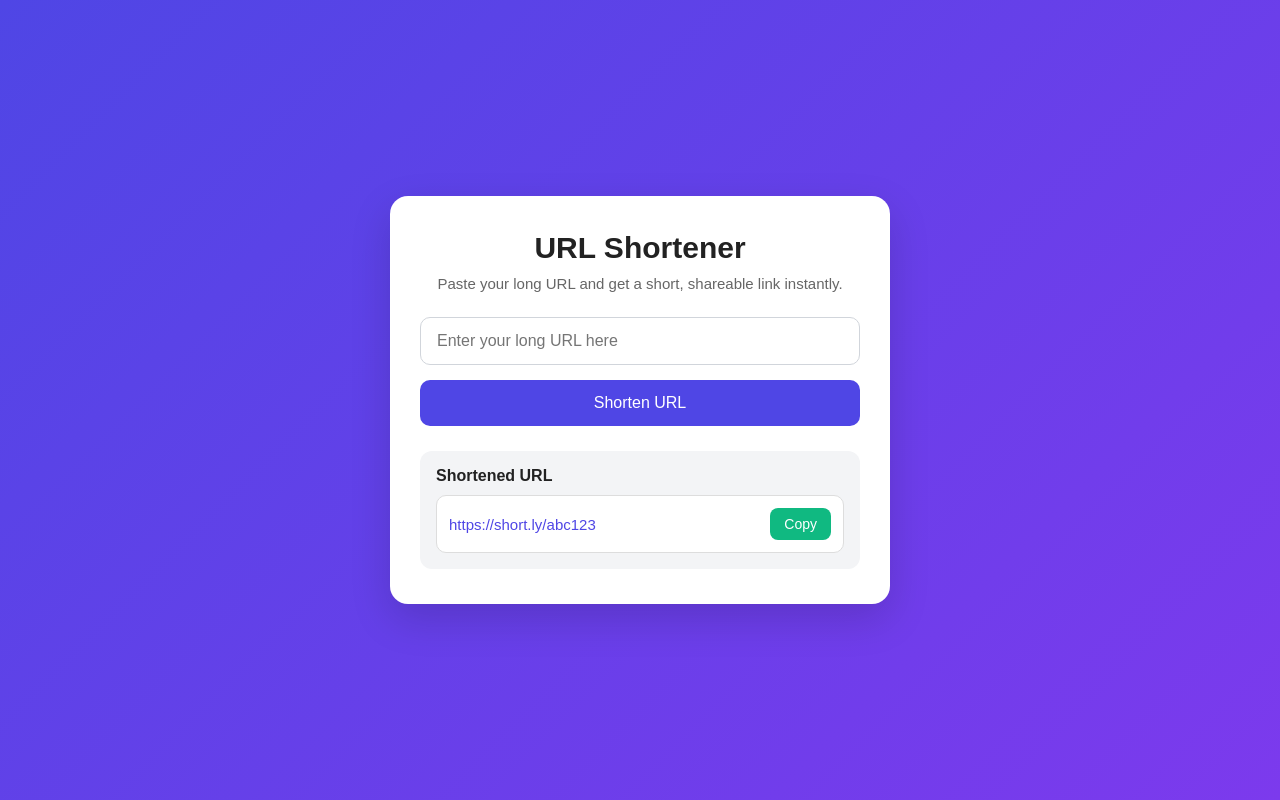
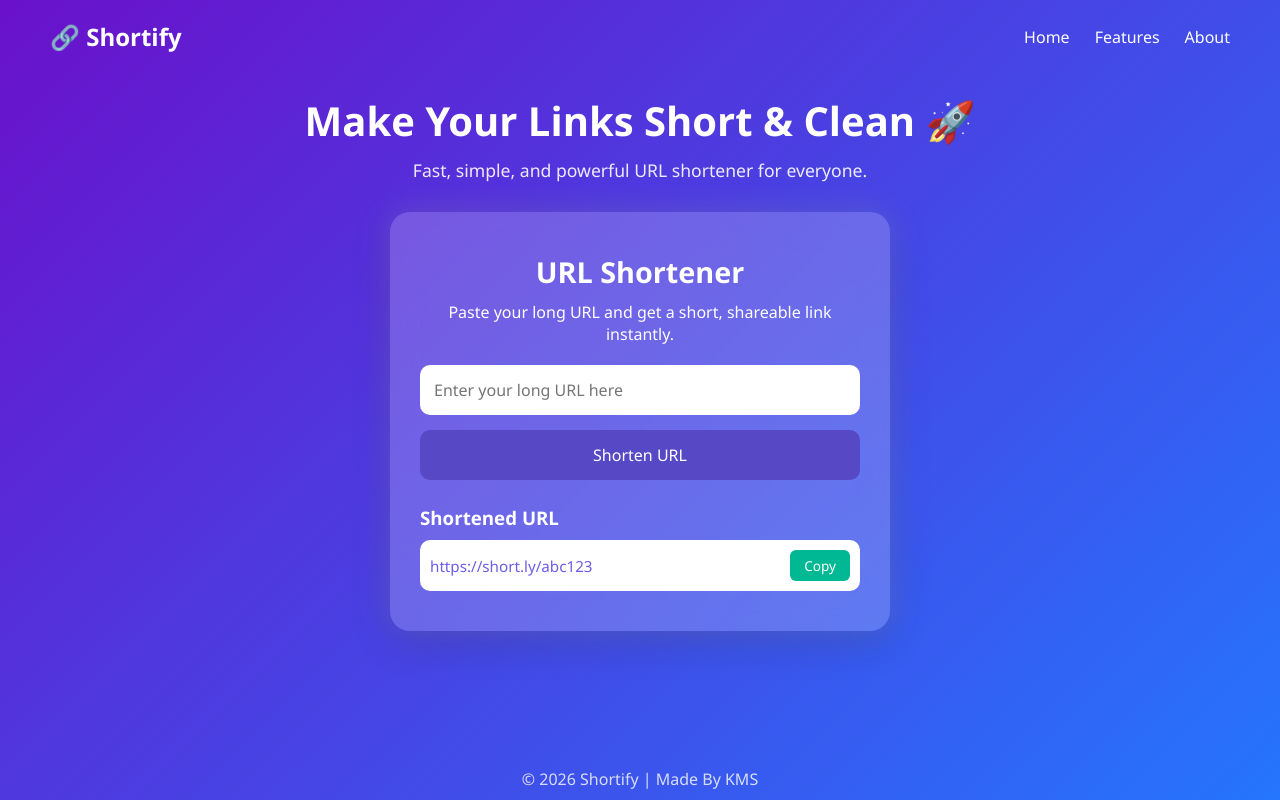
Before and after one commit to menukasadharuwan/Url-shortify, a website: page public/index.html in a window 1280 px wide. Drawn offline with Linux system fonts and the light colour scheme.

Commit message:
All done

```diff
--- a/public/index.html
+++ b/public/index.html
@@ -7,8 +7,26 @@
   <link rel="stylesheet" href="style.css">
 </head>
 <body>
+
+  <!-- NAVBAR -->
+  <nav class="navbar">
+    <div class="logo">🔗 Shortify</div>
+    <ul class="nav-links">
+      <li><a href="#">Home</a></li>
+      <li><a href="#">Features</a></li>
+      <li><a href="#">About</a></li>
+    </ul>
+  </nav>
+
+  <!-- HERO SECTION -->
+  <section class="hero">
+    <h1>Make Your Links Short & Clean 🚀</h1>
+    <p>Fast, simple, and powerful URL shortener for everyone.</p>
+  </section>
+
+  <!-- MAIN CONTAINER -->
   <div class="container">
-    <h1>URL Shortener</h1>
+    <h2>URL Shortener</h2>
     <p>Paste your long URL and get a short, shareable link instantly.</p>
 
     <div class="input-box">
@@ -25,6 +43,9 @@
     </div>
   </div>
 
+  <footer>
+    <p>© 2026 Shortify | Made By KMS </p>
+  </footer>
 
   <script src="script.js"></script>
 </body>
--- a/public/style.css
+++ b/public/style.css
@@ -2,138 +2,225 @@
   margin: 0;
   padding: 0;
   box-sizing: border-box;
-  font-family: Arial, sans-serif;
+  font-family: 'Segoe UI', sans-serif;
 }
 
+/* BODY */
 body {
-  min-height: 100vh;
-  background: linear-gradient(135deg, #4f46e5, #7c3aed);
+  background: linear-gradient(135deg, #6a11cb, #2575fc);
+  color: #333;
+  height: 100vh;
+  overflow-x: hidden;
+
   display: flex;
-  justify-content: center;
-  align-items: center;
-  padding: 20px;
+  flex-direction: column;
 }
 
-.container {
-  width: 100%;
-  max-width: 500px;
-  background: #ffffff;
-  padding: 35px 30px;
-  border-radius: 18px;
-  box-shadow: 0 15px 40px rgba(0, 0, 0, 0.15);
-  text-align: center;
+/* HIDE SCROLLBAR (but still scroll if needed) */
+body::-webkit-scrollbar {
+  display: none;
+}
+body {
+  scrollbar-width: none;
 }
 
-.container h1 {
-  font-size: 30px;
-  color: #222;
+/* NAVBAR */
+.navbar {
+  display: flex;
+  justify-content: space-between;
+  align-items: center;
+  padding: 20px 50px;
+  color: white;
+}
+
+.logo {
+  font-size: 1.5rem;
+  font-weight: bold;
+}
+
+.nav-links {
+  list-style: none;
+  display: flex;
+  gap: 25px;
+}
+
+.nav-links a {
+  text-decoration: none;
+  color: white;
+  transition: 0.3s;
+}
+
+.nav-links a:hover {
+  color: #ffd369;
+}
+
+/* HERO */
+.hero {
+  text-align: center;
+  margin-top: 20px;
+  padding: 0 20px;
+  color: white;
+}
+
+.hero h1 {
+  font-size: 2.5rem;
+}
+
+.hero p {
+  margin-top: 10px;
+  font-size: 1.1rem;
+  opacity: 0.9;
+}
+
+/* MAIN CONTAINER */
+.container {
+  background: rgba(255, 255, 255, 0.2);
+  backdrop-filter: blur(15px);
+  max-width: 500px;
+  width: 90%;
+  margin: 30px auto;
+  padding: 40px 30px;
+  border-radius: 20px;
+  text-align: center;
+  color: white;
+
+  box-shadow:
+    0 0 30px rgba(255, 255, 255, 0.15),
+    0 10px 40px rgba(0, 0, 0, 0.2);
+
+  transition: 0.3s;
+}
+
+.container:hover {
+  transform: translateY(-5px);
+  box-shadow:
+    0 0 40px rgba(255, 255, 255, 0.25),
+    0 15px 50px rgba(0, 0, 0, 0.3);
+}
+
+.container h2 {
+  font-size: 1.8rem;
   margin-bottom: 10px;
 }
 
-.container p {
-  color: #666;
-  font-size: 15px;
-  margin-bottom: 25px;
+/* INPUT */
+.input-box {
+  margin-top: 20px;
 }
 
-.input-box {
-  display: flex;
-  flex-direction: column;
-  gap: 15px;
+input {
+  width: 100%;
+  padding: 14px;
+  border-radius: 10px;
+  border: none;
+  margin-bottom: 15px;
+  outline: none;
+  font-size: 1rem;
 }
 
-.input-box input {
+/* BUTTON */
+button {
   width: 100%;
-  padding: 14px 16px;
-  border: 1px solid #d1d5db;
-  border-radius: 10px;
-  font-size: 16px;
-  outline: none;
-  transition: 0.3s;
-}
-
-.input-box input:focus {
-  border-color: #4f46e5;
-  box-shadow: 0 0 0 4px rgba(79, 70, 229, 0.12);
-}
-
-.input-box button {
   padding: 14px;
   border: none;
   border-radius: 10px;
-  background: #4f46e5;
-  color: #fff;
-  font-size: 16px;
+  background: #5748c5;
+  color: white;
   cursor: pointer;
   transition: 0.3s;
+  font-size: 1rem;
 }
 
-.input-box button:hover {
-  background: #4338ca;
+button:hover {
+  background: #4834d4;
 }
 
+/* RESULT BOX */
 .result-box {
   margin-top: 25px;
-  padding: 16px;
-  background: #f3f4f6;
-  border-radius: 12px;
   text-align: left;
 }
 
 .result-box h3 {
-  font-size: 16px;
-  color: #222;
   margin-bottom: 10px;
 }
 
+/* RESULT LINK */
 .result-link {
   display: flex;
+  align-items: center;
   justify-content: space-between;
-  align-items: center;
+  background: white;
+  padding: 10px;
+  border-radius: 10px;
   gap: 10px;
-  background: #fff;
-  border: 1px solid #ddd;
-  border-radius: 10px;
-  padding: 12px;
-  flex-wrap: wrap;
 }
 
 .result-link a {
-  color: #4f46e5;
+  flex: 1;
   text-decoration: none;
+  color: #6c5ce7;
+  font-size: 0.95rem;
   word-break: break-all;
-  font-size: 15px;
 }
 
+/* COPY BUTTON (SMALL RIGHT SIDE) */
 .copy-btn {
-  background: #10b981;
-  color: #fff;
+  background: #00b894;
+  color: white;
   border: none;
-  padding: 8px 14px;
-  border-radius: 8px;
+  padding: 6px 14px;
+  border-radius: 6px;
+  font-size: 0.85rem;
   cursor: pointer;
-  font-size: 14px;
+  white-space: nowrap;
+  width: auto;
+  flex-shrink: 0;
 }
 
 .copy-btn:hover {
-  background: #059669;
+  background: #019875;
 }
 
-@media (max-width: 500px) {
-  .container {
-    padding: 25px 20px;
+.copy-btn:active {
+  transform: scale(0.95);
+}
+
+/* FOOTER */
+footer {
+  text-align: center;
+  margin-top: auto;
+  padding: 10px;
+  color: white;
+  opacity: 0.8;
+}
+
+/* MOBILE */
+@media (max-width: 600px) {
+  .hero h1 {
+    font-size: 1.8rem;
   }
 
-  .container h1 {
-    font-size: 24px;
+  .container {
+    padding: 30px 20px;
+  }
+
+  .navbar {
+    flex-direction: column;
+    gap: 10px;
+  }
+
+  .nav-links {
+    gap: 15px;
   }
 
   .result-link {
     flex-direction: column;
-    align-items: flex-start;
+    align-items: stretch;
   }
 
   .copy-btn {
     width: 100%;
+    text-align: center;
   }
 }
```
